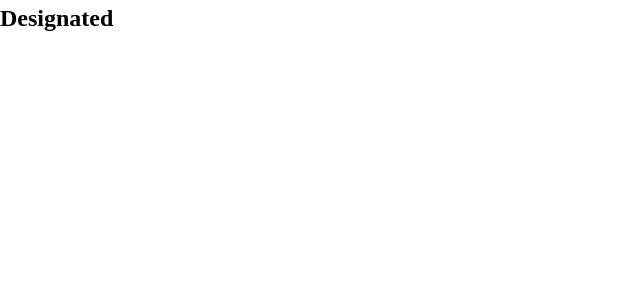
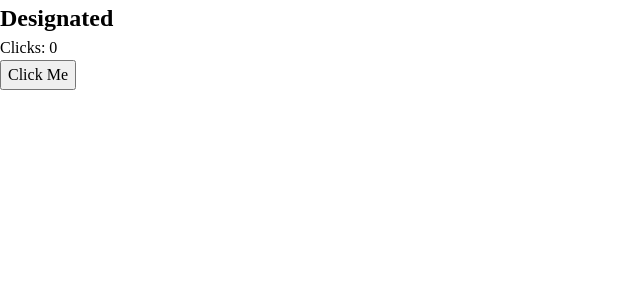
Before and after one commit to matthewlovestocode/designated, a Next.js app in the folder apps/web/: page / in a window 1280 px wide. Shown: the top 300 px of the page, without its empty margins (0-640 px from the left). Built offline with nearby package versions, Linux system fonts and the light colour scheme.

Commit message:
Add click counter component

```diff
--- /dev/null
+++ b/apps/web/app/components/click-counter.tsx
@@ -0,0 +1,14 @@
+"use client"
+
+import { useState } from "react"
+
+export default function ClickCounter() {
+  const [count, setCount] = useState(0);
+
+  return (
+    <div>
+      <div>Clicks: {count}</div>
+      <button onClick={() => setCount(count + 1)}>Click Me</button>
+    </div>
+  )
+}
--- a/apps/web/app/page.tsx
+++ b/apps/web/app/page.tsx
@@ -1,10 +1,12 @@
 import PageHeader from "./components/page-header";
+import ClickCounter from "./components/click-counter";
 
 export default function Home() {
   return (
     <main>
       <section>
         <PageHeader heading="Designated" />
+        <ClickCounter />
       </section>
     </main>
   );
```
